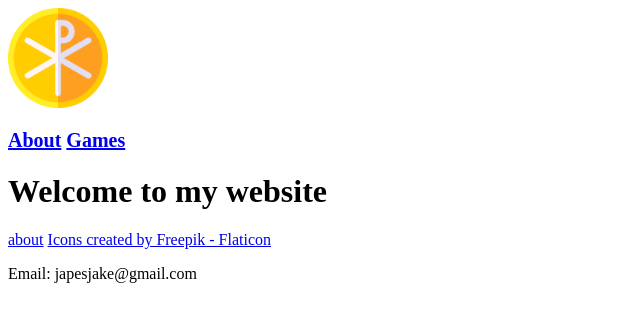
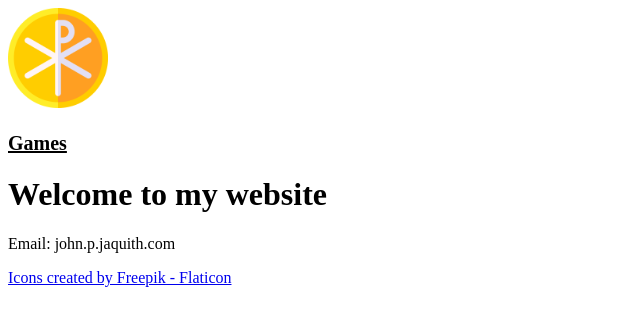
Before and after one commit to Japesjake/JP, a SvelteKit app: page / in a window 1280 px wide. Shown: the top 326 px of the page, without its empty margins (0-640 px from the left). Built offline with nearby package versions, Linux system fonts and the light colour scheme.

Commit message:
moved around html elements.

```diff
--- a/src/routes/+layout.svelte
+++ b/src/routes/+layout.svelte
@@ -1,12 +1,11 @@
 <nav>
     <a href='/'> <img src='chi-rho.png' alt='Chi-Rho' width='100' height='100'> </a>
     <h1 style='font-size: 20px'>
-        <a href='/about'>About</a>
-        <a href='/games'>Games</a>
+        <u><p>Games</p></u>
     </h1>
 </nav>
 
 <slot />
 
+<p>Email: john.p.jaquith.com</p>
 <a href="https://www.flaticon.com/free-icons/spirituality" title="spirituality icons">Icons created by Freepik - Flaticon</a>
-<p>Email: japesjake@gmail.com</p>
--- a/src/routes/+page.svelte
+++ b/src/routes/+page.svelte
@@ -1,2 +1 @@
 <h1>Welcome to my website</h1>
-<a href="/about">about</a>
--- a/src/routes/about/+page.svelte
+++ /dev/null
@@ -1 +0,0 @@
-<p>This is a website about me.</p>
--- a/src/routes/games/+page.svelte
+++ b/src/routes/games/+page.svelte
@@ -1,4 +1,3 @@
-<p>These are my games</p>
 <li>
     <l><a href='/games/tic-tac-toe/___&___&___&x'>Tic-Tac-Toe</a></l>
 </li>
```
